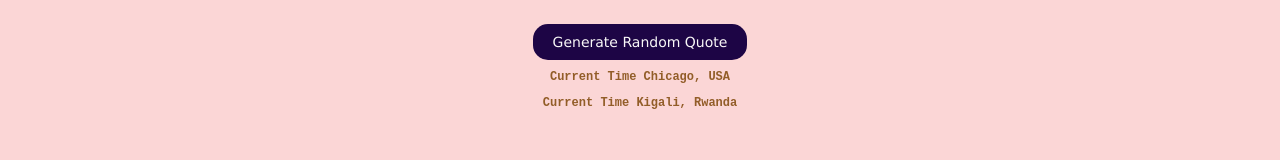
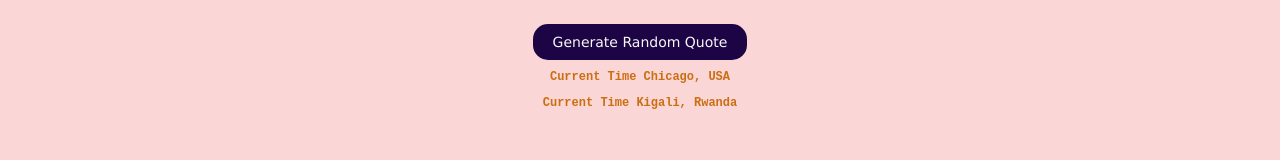
Before and after one commit to Lande21/RandomQuote, a React (Create React App) app: page / in a window 1280 px wide. Shown: the part 197-357 px from the top of the page. Built offline with nearby package versions, Linux system fonts and the light colour scheme; no server answers.

Commit message:
changes of the date

```diff
--- a/src/App.css
+++ b/src/App.css
@@ -18,7 +18,7 @@
 
   align-items:flex-start;
   justify-content: flex-start;
-  color: rgb(146, 93, 40);
+  color: rgb(203, 110, 17);
   font-family: monospace;
   font-size: 12px;
 }
```
